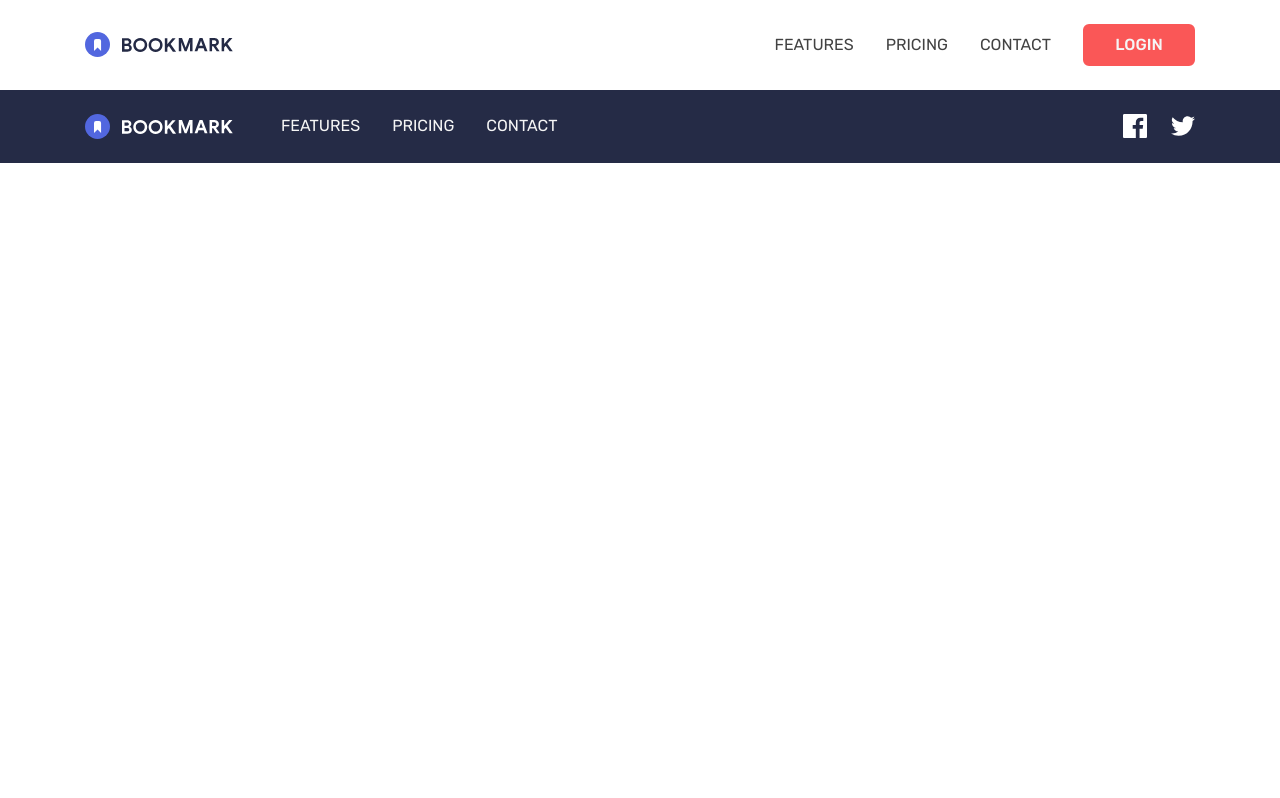
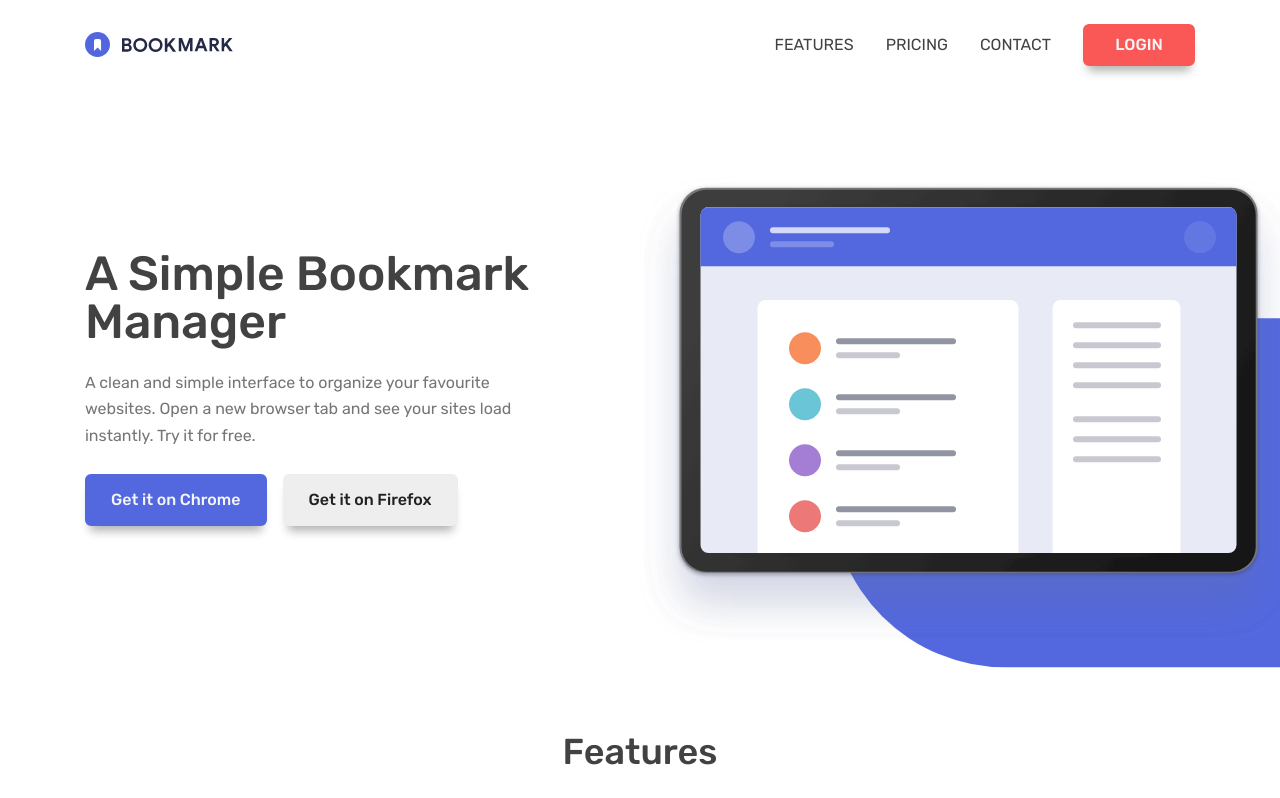
Before and after one commit to NJVS/Bookmark-landing-page, a React (Create React App) app: page / in a window 1280 px wide. Shown: the top 798 px of the page. Built offline with nearby package versions, Linux system fonts and the light colour scheme.

Commit message:
adjustments

```diff
--- a/src/App.jsx
+++ b/src/App.jsx
@@ -1,10 +1,21 @@
 import Navbar from './components/Navbar/Navbar';
+import Downloads from './components/sections/Downloads/Downloads';
+import Faq from './components/sections/Faq/Faq';
+import Features from './components/sections/Features/Features';
+import Hero from './components/sections/Hero/Hero';
+import Subscribe from './components/sections/Subscribe/Subscribe';
 
 function App() {
   return (
     <>
       <Navbar />
-      <main></main>
+      <main>
+        <Hero />
+        <Features />
+        <Downloads />
+        <Faq />
+        <Subscribe />
+      </main>
       <Navbar position='footer' />
     </>
   );
--- a/src/assets/styles/utils.scss
+++ b/src/assets/styles/utils.scss
@@ -15,7 +15,7 @@
       sm: 1366px
     ),
     mobile: (
-      lg: 912px,
+      lg: 985px,
       md: 690px,
       sm: 426px
     )
--- a/src/assets/styles/variables.scss
+++ b/src/assets/styles/variables.scss
@@ -3,8 +3,10 @@
 :root {
   --ff-primary: 'Rubik', sans-serif;
   --fs-400: 1rem;
-  --fs-800: 2.25rem;
-  --fs-900: 3rem;
+  --fs-600: 1.25rem;
+  --fs-700: 1.5rem;
+  --fs-800: clamp(1.675rem, 5vw, 2.25rem);
+  --fs-900: clamp(2rem, 5.5vw, 3rem);
 
   // --fs-100: 0.785rem; // 11
   // --fs-200: 0.875rem; // 14
@@ -18,6 +20,7 @@
   // --fs-950: clamp(4.5rem, 10vw, 6rem); // 72-96
 
   // Primary
+  --c-blue-300: hsl(231, 84%, 76%);
   --c-blue-400: hsl(231, 69%, 60%);
   --c-blue-700: hsl(229, 31%, 21%);
   --c-red-400: hsl(0, 94%, 66%);
--- a/src/global.module.scss
+++ b/src/global.module.scss
@@ -5,15 +5,42 @@
   width: min(1110px, 90%);
 }
 
+.section_title {
+  color: var(--c-neutral-800);
+  font-weight: 500;
+  line-height: 1;
+
+  &:is(h1) {
+    font-size: var(--fs-900);
+  }
+
+  &:is(h2) {
+    font-size: var(--fs-800);
+  }
+
+  &:is(h3) {
+    font-size: var(--fs-700);
+  }
+}
+
+.section_paragraph {
+  width: min(480px, 100%);
+  color: var(--c-neutral-600);
+  font-size: var(--fs-400);
+  line-height: 1.675;
+}
+
 .button {
   position: relative;
   display: flex;
+  align-items: center;
   justify-content: center;
-  padding: 0.675rem 1.25rem;
+  padding: 1rem 1.5rem;
   min-width: 112px;
-  background-color: var(--c-neutral-300);
-  border: 2px solid var(--c-neutral-300);
+  background-color: var(--c-neutral-200);
+  border: 2px solid var(--c-neutral-200);
   border-radius: 0.375rem;
+  box-shadow: 0 10px 10px -5px rgba(0, 0, 0, 0.3);
   color: var(--c-neutral-900);
   font-weight: 500;
   // text-transform: uppercase;
@@ -22,6 +49,25 @@
   line-height: 1;
   cursor: pointer;
 
+  @include breakpoint(mobile, sm) {
+    padding: 1rem;
+  }
+
+  @include hover {
+    // box-shadow: none;
+    background-color: var(--c-white);
+    border-color: var(--c-neutral-700);
+  }
+
+  &.small {
+    padding: 0.675rem 1.25rem;
+  }
+
+  &.block {
+    width: 100%;
+  }
+
+  // theme/color
   &.primary {
     background-color: var(--c-blue-400);
     border-color: var(--c-blue-400);
```
